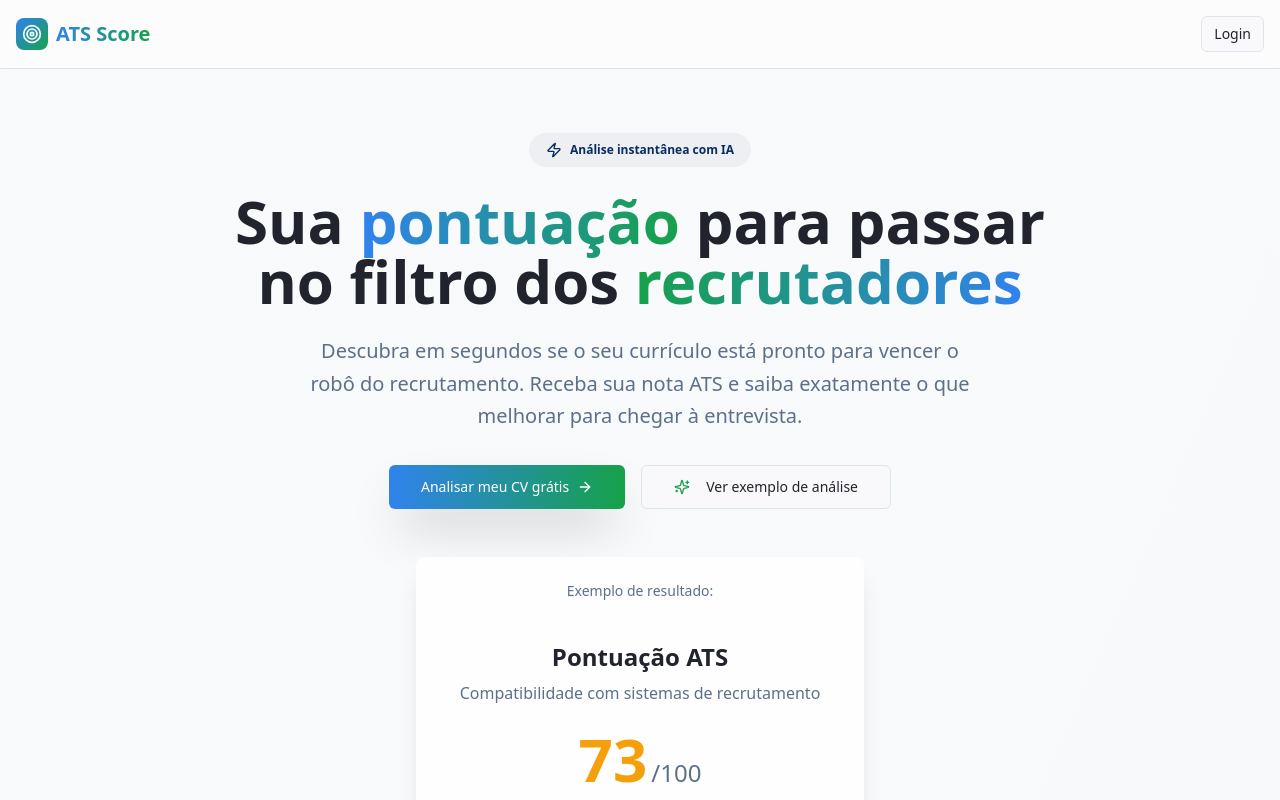
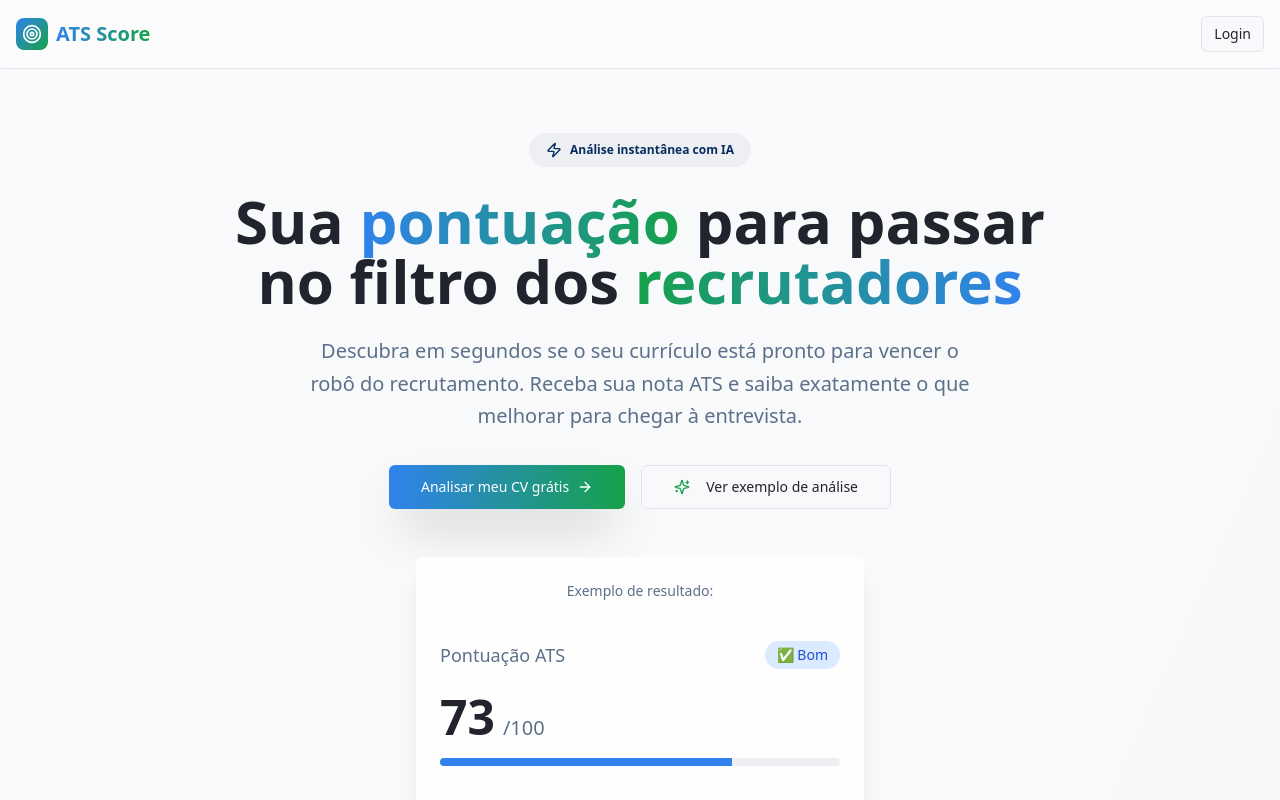
Before and after one commit to litzafontana/ats-score-cv, a React (Vite) app: page / in a window 1280 px wide. Shown: the top 800 px of the page. Built offline with nearby package versions, Linux system fonts and the light colour scheme.

Commit message:
Refactor score display

```diff
--- a/src/components/ScoreProgress.tsx
+++ b/src/components/ScoreProgress.tsx
@@ -31,42 +31,47 @@ export function ScoreProgress({
     }
   };
 
+  const getScoreColor = (score: number) => {
+    if (score >= 80) return "text-green-600";
+    if (score >= 60) return "text-blue-600";
+    return "text-yellow-600";
+  };
+
   return (
-    <div className={cn("text-center space-y-6 py-8", className)}>
-      {/* Title */}
-      <div className="space-y-2">
-        <h2 className="text-2xl font-bold text-foreground">
-          Pontuação ATS
-        </h2>
-        <p className="text-muted-foreground">
-          Compatibilidade com sistemas de recrutamento
-        </p>
+    <div className={cn("space-y-6 py-8", className)}>
+      {/* Header */}
+      <div className="flex items-center justify-between">
+        <div>
+          <h2 className="text-lg font-medium text-muted-foreground">
+            Pontuação ATS
+          </h2>
+        </div>
+        <div className={cn("px-3 py-1 rounded-full text-sm font-medium",
+          score >= 80 ? "bg-green-100 text-green-700" :
+          score >= 60 ? "bg-blue-100 text-blue-700" :
+          "bg-yellow-100 text-yellow-700"
+        )}>
+          ✅ {getScoreText(score)}
+        </div>
       </div>
 
-      {/* Large Score Display */}
+      {/* Score and Progress */}
       <div className="space-y-4">
-        <div className="flex items-baseline justify-center gap-1">
-          <span className="text-6xl font-bold text-warning">
+        <div className="flex items-baseline gap-2">
+          <span className="text-5xl font-bold text-foreground">
             {score}
           </span>
-          <span className="text-2xl text-muted-foreground font-medium">
+          <span className="text-xl text-muted-foreground font-medium">
             /100
           </span>
         </div>
 
         {/* Progress Bar */}
-        <div className="max-w-md mx-auto">
+        <div className="w-full">
           <Progress
             value={score}
-            className="h-3"
+            className="h-2"
           />
-        </div>
-
-        {/* Classification Text */}
-        <div className="mt-4">
-          <span className="text-lg font-semibold text-foreground">
-            {getScoreText(score)}
-          </span>
         </div>
       </div>
 
```
